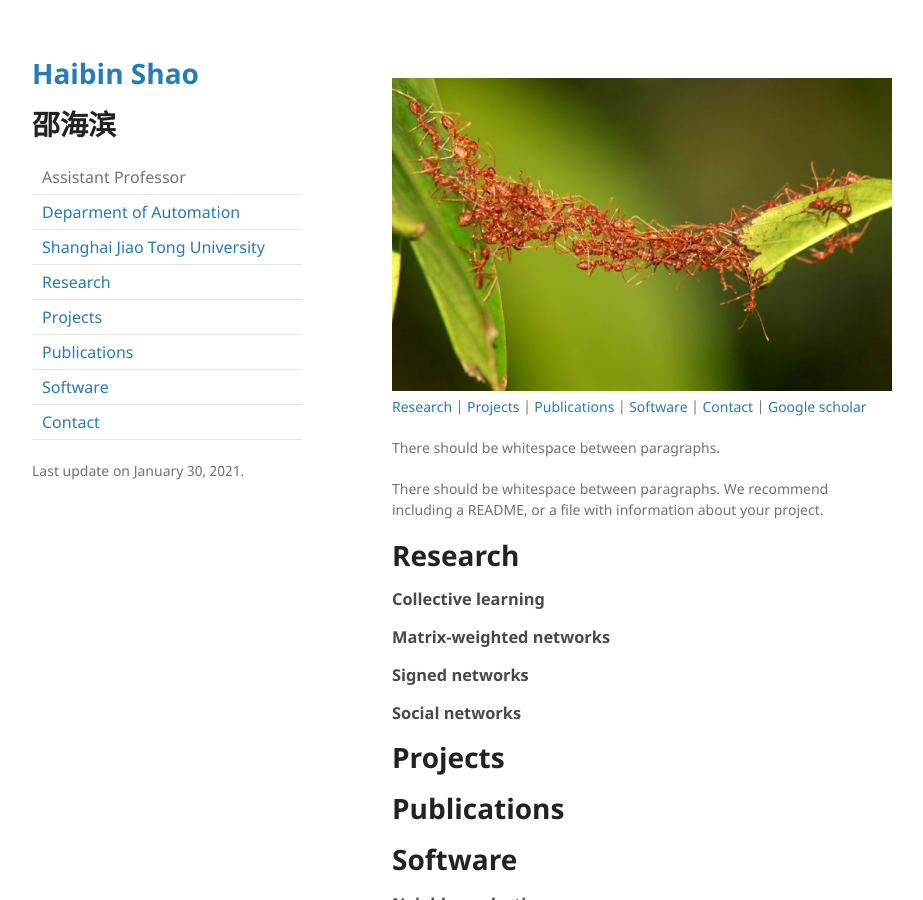
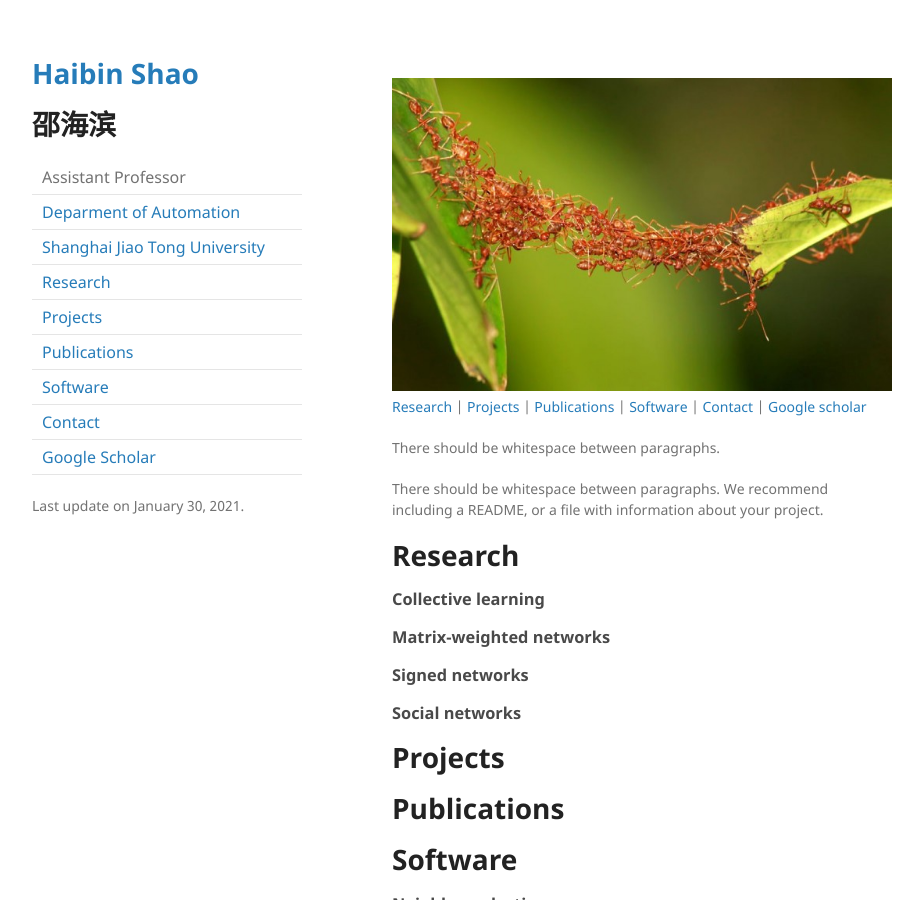
Before and after one commit to hbshao1201/shaohaibin.github.io, a Jekyll site: the page built from index.md, in a window 1280 px wide and 900 px high. Shown: the whole window, without its empty margins (178-1101 px from the left). Built offline with Jekyll 4.4.1, drawn with Linux system fonts in a browser that asks for light colours; our own code applies the rules of GitHub Pages for plain Markdown files.

Commit message:
Update default.html

```diff
--- a/_layouts/default.html
+++ b/_layouts/default.html
@@ -21,7 +21,8 @@
       <header>
         <h1><a href="{{ "/" | absolute_url }}">{{ site.title | default: site.github.repository_name }}</a>        </h1>
         <h1>邵海滨</h1>
-        <table width="100%" border="0" align="left" cellpadding="2" cellspacing="0">
+        <p>
+		  <table width="100%" border="0" align="left" cellpadding="2" cellspacing="0">
           <tr>
             <td colspan="2" valign="top"><div id="title">
               Assistant Professor
@@ -48,8 +49,10 @@
           <tr>
             <td colspan="2" valign="top"><a href="#Contact">Contact</a></td>
           </tr>
+          <tr>
+            <td colspan="2" valign="top"><a href="#Google Scholar">Google Scholar</a></td>
+          </tr>
         </table>
-
 		</p>
         <p>Last update on January 30, 2021.</p>
     </header>
```
